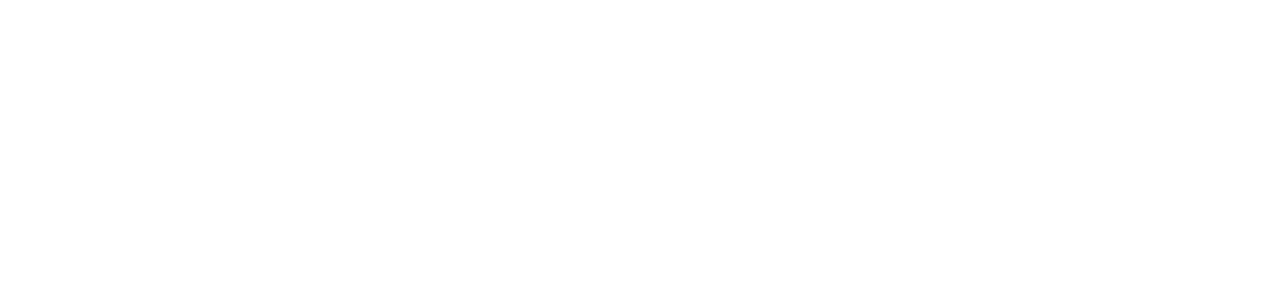
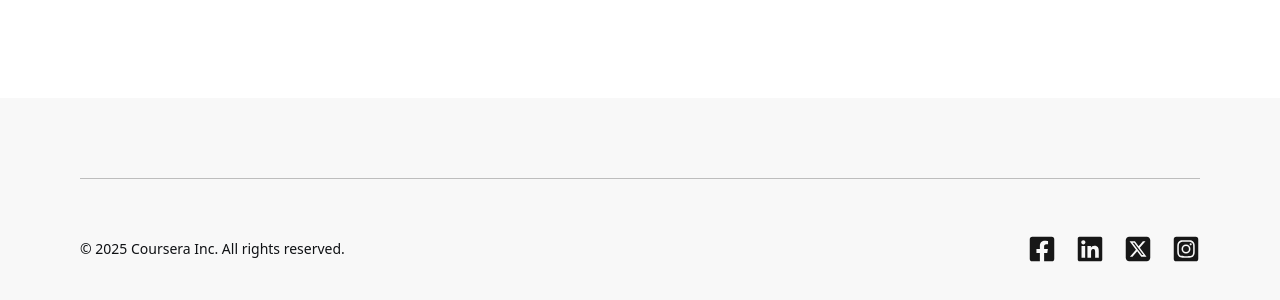
Before and after one commit to HenryAgu/Cascade-v2, a Next.js app: page / in a window 1280 px wide. Shown: the part 702-1002 px from the top of the page. Before the commit the page ends 800 px from the top, so only its background shows below. Built offline with nearby package versions, Linux system fonts and the light colour scheme.

Commit message:
feat: baseline

```diff
--- /dev/null
+++ b/src/app/components/Footer.tsx
@@ -0,0 +1,45 @@
+import Link from "next/link";
+import React from "react";
+import { FaFacebookSquare,FaLinkedin,FaInstagramSquare } from "react-icons/fa";
+import { FaSquareXTwitter } from "react-icons/fa6";
+
+interface Socialmenu{
+    icon: React.ReactNode;
+    path: string;
+}
+
+const socialMenu:Socialmenu[] = [
+    {
+        icon: <FaFacebookSquare />,
+        path: "",
+    },
+    {
+      icon: <FaLinkedin />,
+      path: "",
+  },
+  {
+    icon: <FaSquareXTwitter />,
+    path: "",
+},
+{
+  icon: <FaInstagramSquare />,
+  path: "",
+},
+]
+
+const Footer = () => {
+  return (
+    <footer className="p-5 lg:p-20 bg-cascade-gray-100 font-source">
+      <div className="border-t-[0.5px] border-cascade-gray-150 flex items-center justify-between pt-14">
+        <p className="text-sm text-black font-normal">© 2025 Coursera Inc. All rights reserved.</p>
+        <div className="flex items-center gap-x-5">
+          {socialMenu.map((item,index)=>(
+            <Link href={item.path} key={index} className="w-7 h-7 text-[28px]">{item.icon}</Link>
+          ))}
+        </div>
+      </div>
+    </footer>
+  );
+};
+
+export default Footer;
--- a/src/app/globals.css
+++ b/src/app/globals.css
@@ -13,6 +13,9 @@
   --color-bodyText: #5b6780;
   --color-brand-blue: #0734e8;
   --color-black: #0f1114;
+
+  --color-cascade-gray-100: #f8f8f8;
+  --color-cascade-gray-150: #bdbdbd;
 }
 
 @theme inline {
--- a/src/app/layout.tsx
+++ b/src/app/layout.tsx
@@ -2,6 +2,7 @@
 import { Source_Sans_3 } from "next/font/google";
 import "./globals.css";
 import Navbar from "./components/Navbar";
+import Footer from "./components/Footer";
 
 const SourceSans = Source_Sans_3({
   variable: "--font-source-sans",
@@ -25,6 +26,7 @@
       >
         <Navbar/>
         {children}
+        <Footer/>
       </body>
     </html>
   );
```
